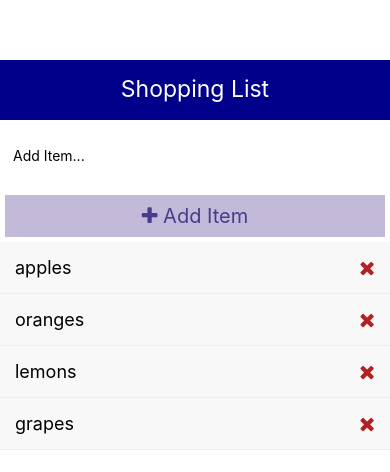
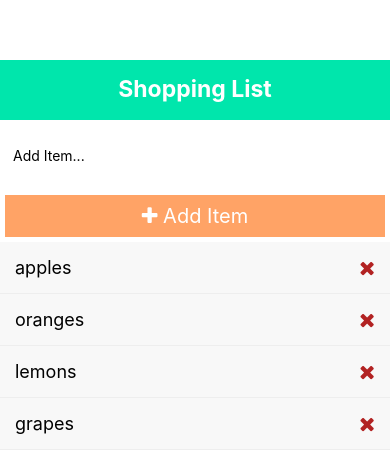
Before and after one commit to aliciagorton/React-Native-ShoppingList, a React Native app in the folder ShoppingList/: screen / in a window 390 px wide. Shown: the top 472 px of the page. Built offline with nearby package versions, Linux system fonts and the light colour scheme.

Commit message:
adding updates to readme

```diff
--- a/ShoppingList/App.js
+++ b/ShoppingList/App.js
@@ -1,11 +1,10 @@
 import React, {useState} from 'react';
 import {View, StyleSheet, FlatList, Alert} from 'react-native';
-import { v4 as uuidv4 } from 'uuid';
+import {v4 as uuidv4} from 'uuid';
 
 import Header from './components/Header';
-import ListItem from './components/ListItem'
+import ListItem from './components/ListItem';
 import AddItem from './components/AddItem';
-
 
 const App = () => {
 
--- a/ShoppingList/components/AddItem.js
+++ b/ShoppingList/components/AddItem.js
@@ -37,12 +37,12 @@ const styles = StyleSheet.create({
       margin: 5,
     },
     btn: {
-      backgroundColor: '#c2bad8',
+      backgroundColor: '#ffa366',
       padding: 9,
       margin: 5,
     },
     btnText: {
-      color: 'darkslateblue',
+      color: 'white',
       fontSize: 20,
       textAlign: 'center',
     },
--- a/ShoppingList/components/Header.js
+++ b/ShoppingList/components/Header.js
@@ -1,18 +1,5 @@
 import React from 'react';
 import {View, Text, StyleSheet} from 'react-native';
-
-const styles = StyleSheet.create({
-  header: {
-    height: 60,
-    padding: 15,
-    backgroundColor: 'darkblue',
-  },
-  text: {
-    color: 'white',
-    fontSize: 23,
-    textAlign: 'center',
-  },
-});
 
 const Header = ({title}) => {
   return (
@@ -26,4 +13,18 @@ Header.defaultProps = {
   title: 'Shopping List',
 };
 
+const styles = StyleSheet.create({
+  header: {
+    height: 60,
+    padding: 15,
+    backgroundColor: '#00e6ac',
+  },
+  text: {
+    color: 'white',
+    fontSize: 23,
+    fontWeight: 'bold',
+    textAlign: 'center',
+  },
+});
+
 export default Header;
```
Also changed, not shown: 2 other files (tests, documents, lock files or other folders).
